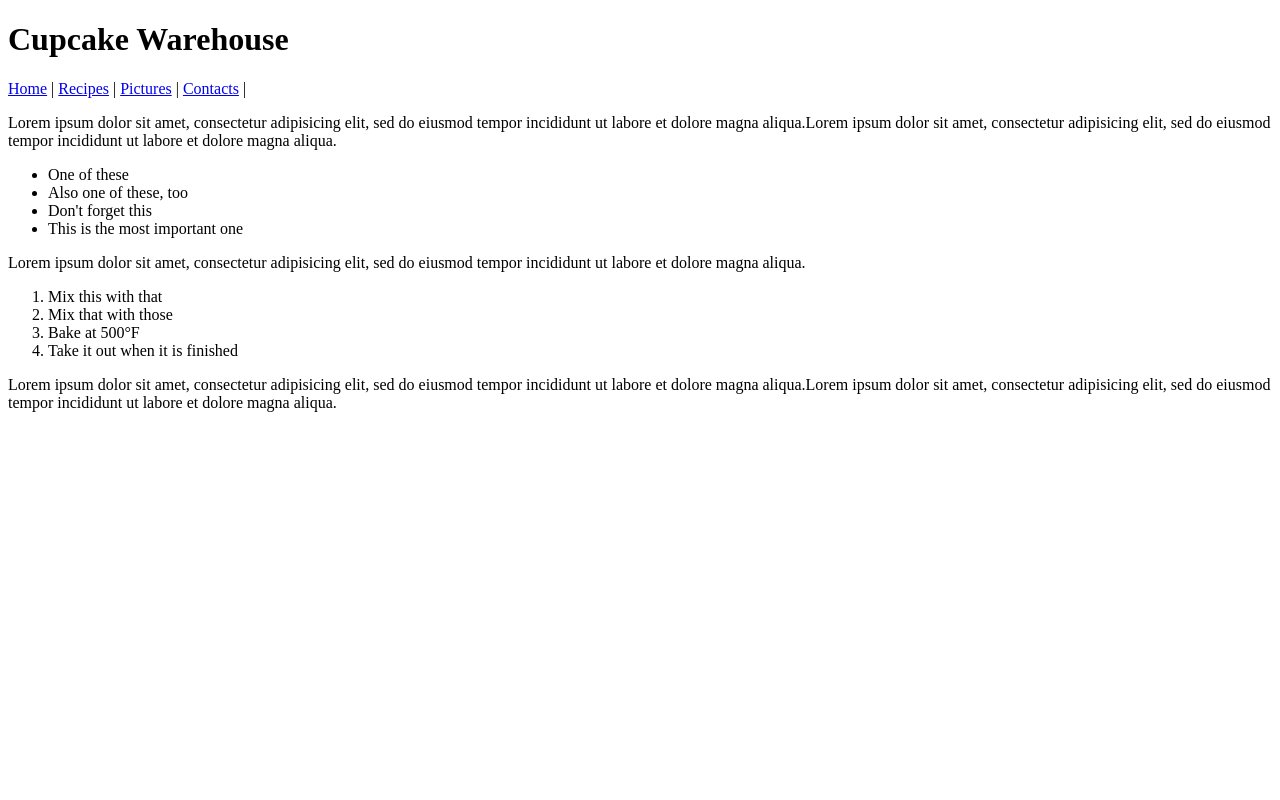
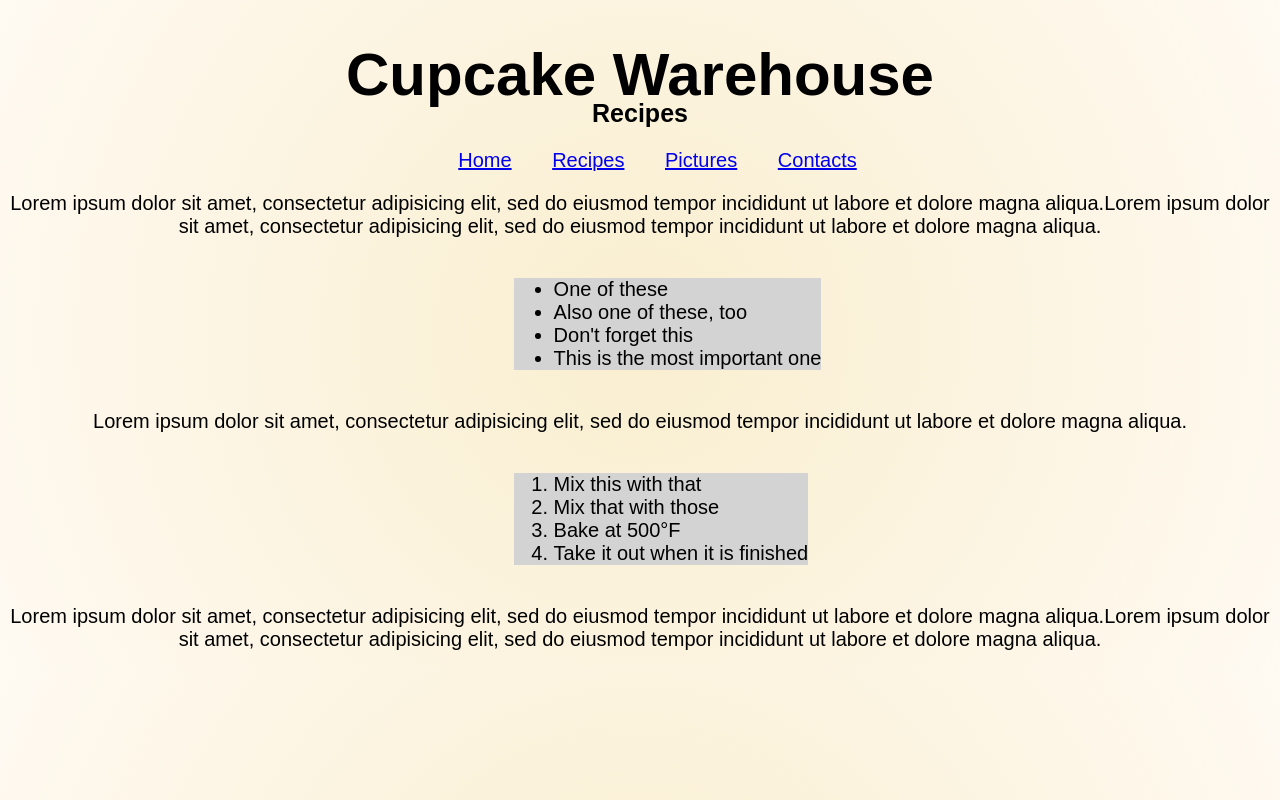
Before and after one commit to DanielMunger/Cupcake-Warehouse, a plain HTML site: page cupcake-shop/recipes.html in a window 1280 px wide. Drawn offline with Linux system fonts and the light colour scheme.

Commit message:
Added styling to each page of cupcake website.

```diff
--- a/cupcake-shop/recipes.html
+++ b/cupcake-shop/recipes.html
@@ -6,21 +6,22 @@
   </head>
   <body>
     <h1>Cupcake Warehouse</h1>
+    <h2>Recipes</h2>
     <nav>
-      <a href="index.html">Home</a> |
-      <a href="recipes.html">Recipes</a> |
-      <a href="pictures.html">Pictures</a> |
-      <a href="contacts.html">Contacts</a> |
+      <a href="index.html">Home</a>
+      <a href="recipes.html">Recipes</a>
+      <a href="pictures.html">Pictures</a>
+      <a href="contacts.html">Contacts</a>
     </nav>
-    <p class"reg-text">Lorem ipsum dolor sit amet, consectetur adipisicing elit, sed do eiusmod tempor incididunt ut labore et dolore magna aliqua.Lorem ipsum dolor sit amet, consectetur adipisicing elit, sed do eiusmod tempor incididunt ut labore et dolore magna aliqua.
+    <p class="reg-text">Lorem ipsum dolor sit amet, consectetur adipisicing elit, sed do eiusmod tempor incididunt ut labore et dolore magna aliqua.Lorem ipsum dolor sit amet, consectetur adipisicing elit, sed do eiusmod tempor incididunt ut labore et dolore magna aliqua.
     </p>
-    <ul class="reg-text ">
+    <ul class="reg-text">
       <li>One of these</li>
       <li>Also one of these, too</li>
       <li>Don't forget this</li>
       <li>This is the most important one</li>
     </ul>
-    <p class"reg-text">Lorem ipsum dolor sit amet, consectetur adipisicing elit, sed do eiusmod tempor incididunt ut labore et dolore magna aliqua.
+    <p class="reg-text">Lorem ipsum dolor sit amet, consectetur adipisicing elit, sed do eiusmod tempor incididunt ut labore et dolore magna aliqua.
     </p>
     <ol class="reg-text">
       <li>Mix this with that</li>
@@ -28,7 +29,7 @@
       <li>Bake at 500°F</li>
       <li>Take it out when it is finished</li>
     </ol>
-    <p class"reg-text">Lorem ipsum dolor sit amet, consectetur adipisicing elit, sed do eiusmod tempor incididunt ut labore et dolore magna aliqua.Lorem ipsum dolor sit amet, consectetur adipisicing elit, sed do eiusmod tempor incididunt ut labore et dolore magna aliqua.
+    <p class="reg-text">Lorem ipsum dolor sit amet, consectetur adipisicing elit, sed do eiusmod tempor incididunt ut labore et dolore magna aliqua.Lorem ipsum dolor sit amet, consectetur adipisicing elit, sed do eiusmod tempor incididunt ut labore et dolore magna aliqua.
     </p>
   </body>
 </html>
--- a/cupcake-shop/styles/stylesheet.css
+++ b/cupcake-shop/styles/stylesheet.css
@@ -0,0 +1,49 @@
+h1,h2,h3,nav,.home-text,p.main-image{
+  text-align: center;
+}
+h1{
+  font-size: 60px;
+  font-family: fantasy;
+  margin-bottom: -10px;
+}
+h2{
+  font-size: 25px;
+  font-family: fantasy;
+  margin-top: -10px;
+}
+nav{
+  font-family: fantasy;
+  font-size: 20px;
+}
+nav a{
+  margin-left: 35px;
+}
+.home-text{
+
+  width: 75%;
+  margin-left: 12.5%;
+}
+p.main-image{
+
+}
+body{
+  background: radial-gradient(circle, #f9eecf, #fffaf2);
+}
+.home-text{
+  font-family: sans-serif;
+}
+p.reg-text{
+  text-align: center;
+  font-family: sans-serif;
+  font-size: 20px;
+}
+ul,ol{
+  display: inline-block;
+  margin-left: 40%;
+  font-family: sans-serif;
+  font-size: 20px;
+  background-color: lightgray;
+}
+a.email-link{
+  font-size: 20px;
+}
```
Also changed, not shown: cupcake-shop/contacts.html (+4 -4 lines), cupcake-shop/index.html (+6 -5 lines), cupcake-shop/pictures.html (+5 -4 lines).
